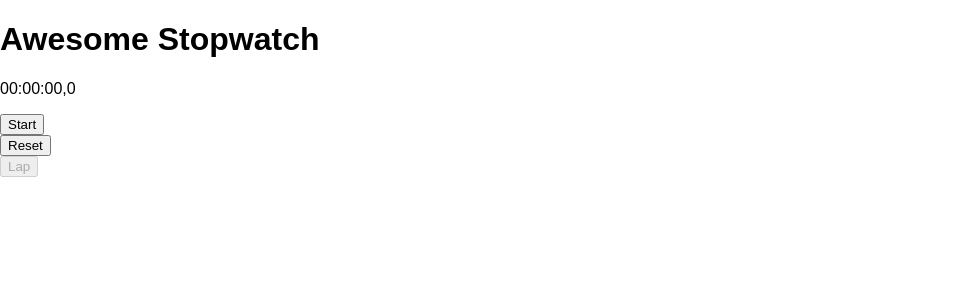
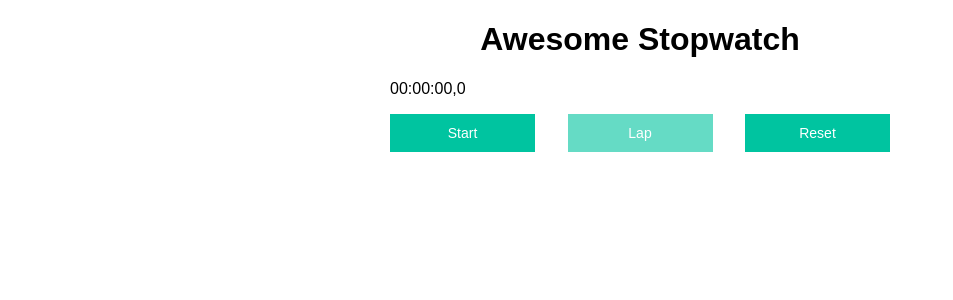
Before and after one commit to SergeyShvaitser/intu-test, a React (Create React App) app: page / in a window 1280 px wide. Shown: the top 300 px of the page, without its empty margins (0-953 px from the left). Built offline with nearby package versions, Linux system fonts and the light colour scheme.

Commit message:
Add styles for buttons

```diff
--- a/src/views/common/Button.js
+++ b/src/views/common/Button.js
@@ -1,17 +1,47 @@
 import React from 'react';
 import PropTypes from 'prop-types';
+import styled from 'styled-components'
 
 const Button = ({children, ...props}) => {
   return (
-    <div>
-      <button {...props}>{children}</button>
-    </div>
+    <StyledButton {...props}>{children}</StyledButton>
   )
 };
 
 Button.propTypes = {
   onClick: PropTypes.func.isRequired,
-  children: PropTypes.oneOfType([PropTypes.arrayOf(PropTypes.node), PropTypes.node]).isRequired
+  children: PropTypes.oneOfType([PropTypes.arrayOf(PropTypes.node), PropTypes.node]).isRequired,
+  color: PropTypes.string,
+};
+
+Button.defaultProps = {
+  color: 'red',
 };
 
 export default Button;
+
+const StyledButton = styled.button`
+  width: 145px;
+  font-size: 14px;
+  border-radius: 0;
+  cursor: pointer;
+  padding: 10px 20px;
+  transition: all 0.3s ease;
+  background-color: ${prop => prop.isStarted ? 'red' : '#00C4A0'};
+  color: white;
+  border: 1px solid transparent;
+  text-align: center;
+
+  &:hover {
+    opacity: .8;
+  }
+
+  &:focus {
+    background-color: none;
+  }
+
+  &:disabled {
+    opacity: .6;
+    cursor: default;
+  }
+`
--- a/src/views/components/Counter.js
+++ b/src/views/components/Counter.js
@@ -2,13 +2,16 @@ import React from 'react';
 import PropTypes from 'prop-types';
 import { Button } from 'views/common';
 import formatTime from 'utils/formatTime';
+import styled from 'styled-components'
 
 const Counter = ({currentTime, start, reset, confirmLap, isStarted}) => (
   <div>
     <p>{formatTime(currentTime)}</p>
-    <Button onClick={() => start(isStarted)}>{isStarted ? 'Stop' : 'Start'}</Button>
-    <Button onClick={reset}>Reset</Button>
-    <Button onClick={confirmLap} disabled={!currentTime || !isStarted}>Lap</Button>
+    <Actions>
+      <Button onClick={() => start(isStarted)} isStarted={isStarted}>{isStarted ? 'Stop' : 'Start'}</Button>
+      <Button onClick={confirmLap} disabled={!currentTime || !isStarted}>Lap</Button>
+      <Button onClick={reset}>Reset</Button>
+    </Actions>
   </div>
 );
 
@@ -21,3 +24,8 @@ Counter.propTypes = {
 };
 
 export default Counter;
+
+const Actions = styled.div`
+  display: flex;
+  justify-content: space-between;
+`
--- a/src/views/containers/Stopwatch.js
+++ b/src/views/containers/Stopwatch.js
@@ -1,11 +1,12 @@
 import React, { Component } from 'react';
 import Counter from 'views/components/Counter';
 import LapsList from 'views/components/LapsList';
+import styled from 'styled-components'
 
 class Stopwatch extends Component {
 
-  constructor(){
-    super();
+  constructor(props){
+    super(props);
 
     this.state = {
       isStarted: false,
@@ -58,7 +59,7 @@ class Stopwatch extends Component {
 
   render(){
     return (
-      <div>
+      <Wrapper>
         <h1>Awesome Stopwatch</h1>
         <Counter
           currentTime={this.state.currentTime}
@@ -68,10 +69,19 @@ class Stopwatch extends Component {
           isStarted={this.state.isStarted}
          />
          <LapsList laps={this.state.laps} />
-      </div>
+      </Wrapper>
     )
   };
 
 }
 
 export default Stopwatch;
+
+const Wrapper = styled.div`
+  width: 500px;
+  margin: auto;
+
+  h1{
+    text-align: center;
+  }
+`
```
